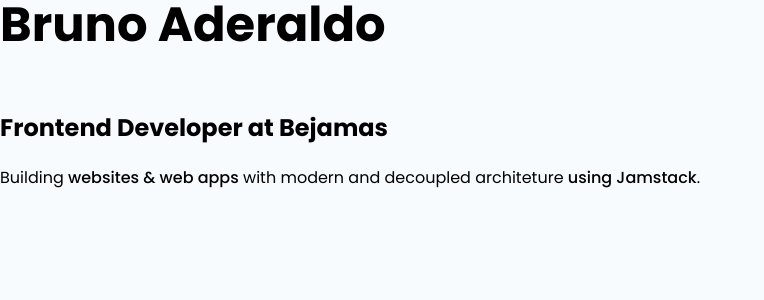
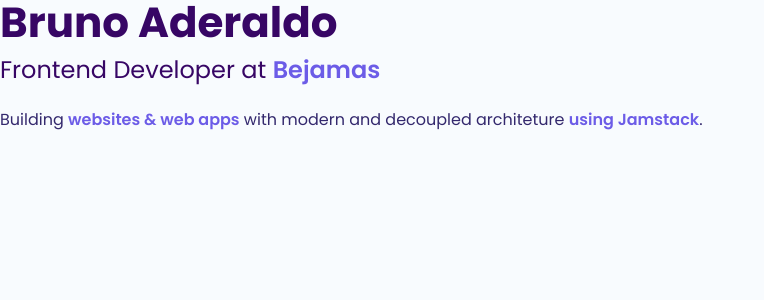
Before and after one commit to BrunoAderaldo/brunoaderaldo.com, a Next.js app: page / in a window 1280 px wide. Shown: the top 300 px of the page, without its empty margins (0-764 px from the left). Built offline with nearby package versions, Linux system fonts and the light colour scheme.

Commit message:
chore: stitches config

```diff
--- a/pages/index.tsx
+++ b/pages/index.tsx
@@ -1,10 +1,20 @@
+import { styled } from '../stitches.config'
+
+export const Title = styled('h1', {
+  marginBottom: '6px',
+})
+
+export const Subtitle = styled('h2', {
+  margin: '0 0 16px',
+})
+
 export default function Home() {
   return (
     <>
-      <h1>Bruno Aderaldo</h1>
-      <h2>
-        Frontend Developer at <span>Bejamas</span>
-      </h2>
+      <Title>Bruno Aderaldo</Title>
+      <Subtitle>
+        Frontend Developer at <strong>Bejamas</strong>
+      </Subtitle>
       <p>
         Building <strong>websites & web apps</strong> with modern and decoupled
         architeture <strong>using Jamstack</strong>.
--- a/stitches.config.ts
+++ b/stitches.config.ts
@@ -13,11 +13,18 @@ export const {
   theme: {
     colors: {
       background: '#F8FBFE',
-      violet: '#370665',
-      purple: '#6C5CE7',
+      primary: '#370665',
+      secondary: '#33286D',
+      accent: '#6C5CE7',
     },
     fonts: {
       general: 'Poppins, sans-serif',
+    },
+    fontWeights: {
+      regular: '400',
+      medium: '500',
+      semiBold: '600',
+      bold: '700',
     },
     radii: {
       borderRadius: '4px',
@@ -34,81 +41,56 @@ export const {
   // },
 })
 
+// export const darkTheme = createTheme({
+//   colors: {
+//     background: '#090011',
+//     primary: '#F8FBFE',
+//     secondary: '#AEB7C1',
+//     accent: '#6C5CE7',
+//   },
+// })
+
 const globalStyles = globalCss({
   '*': {
     fontFamily: '$general',
+    fontWeight: '$regular',
   },
-
   'html, body': {
     margin: '0',
     padding: '0',
     WebkitFontSmoothing: 'antialiased',
     background: '$background',
   },
-
-  figure: {
-    margin: 0,
+  h1: {
+    color: '$primary',
+    fontFamily: '$general',
+    fontSize: '42px',
+    fontWeight: '$bold',
+    lineHeight: '46px',
+    margin: '0 0 20px',
   },
-
-  h1: {
-    fontFamily: '$general',
-    fontSize: '48px',
-    lineHeight: '50px',
-    margin: '0 0 20px',
-    color: '$primary',
-  },
-
   h2: {
     color: '$primary',
     margin: '60px 0 0',
     fontSize: '24px',
   },
-
-  'h3, h3 a': {
-    color: '$primary',
-    fontSize: '18px',
-    margin: '20px 0 0',
+  p: {
+    color: '$secondary',
+    margin: '20px 0',
   },
-
-  ul: {
-    margin: 0,
+  strong: {
+    color: '$accent',
+    fontWeight: '$semiBold',
   },
-
-  img: {
-    borderRadius: '8px',
-    minWidth: '100%',
-    maxWidth: '100%',
-  },
-
-  p: {
-    margin: '20px 0',
-    color: '$secondary',
-  },
-
-  strong: {
-    color: '$primary',
-    fontWeight: 500,
-  },
-
-  blockquote: {
-    borderLeft: '4px solid $hover',
-    color: '$secondary',
-    fontStyle: 'italic',
-    margin: '0',
-    paddingLeft: '20px',
-  },
-
-  a: {
-    borderBottom: '1px solid $primary',
-    color: '$primary',
-    textDecoration: 'none',
-    transition: 'opacity $duration ease-in-out',
-  },
-
-  'a:hover, a:focus': {
-    opacity: '0.8',
-  },
-
+  // a: {
+  //   borderBottom: '1px solid $primary',
+  //   color: '$primary',
+  //   textDecoration: 'none',
+  //   transition: 'opacity $duration ease-in-out',
+  // },
+  // 'a:hover, a:focus': {
+  //   opacity: '0.8',
+  // },
   '@font-face': [
     {
       fontFamily: 'Poppins',
```
